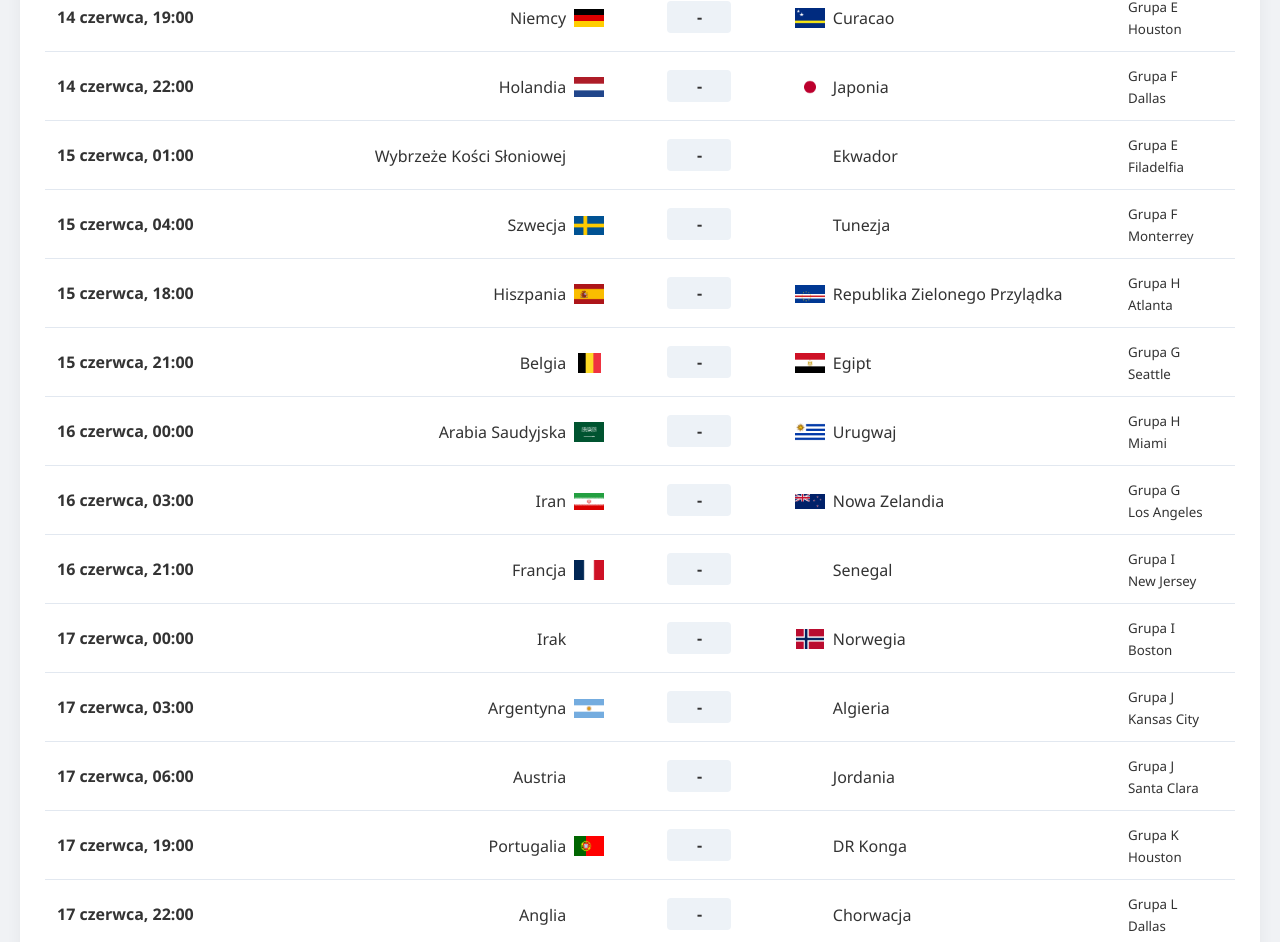
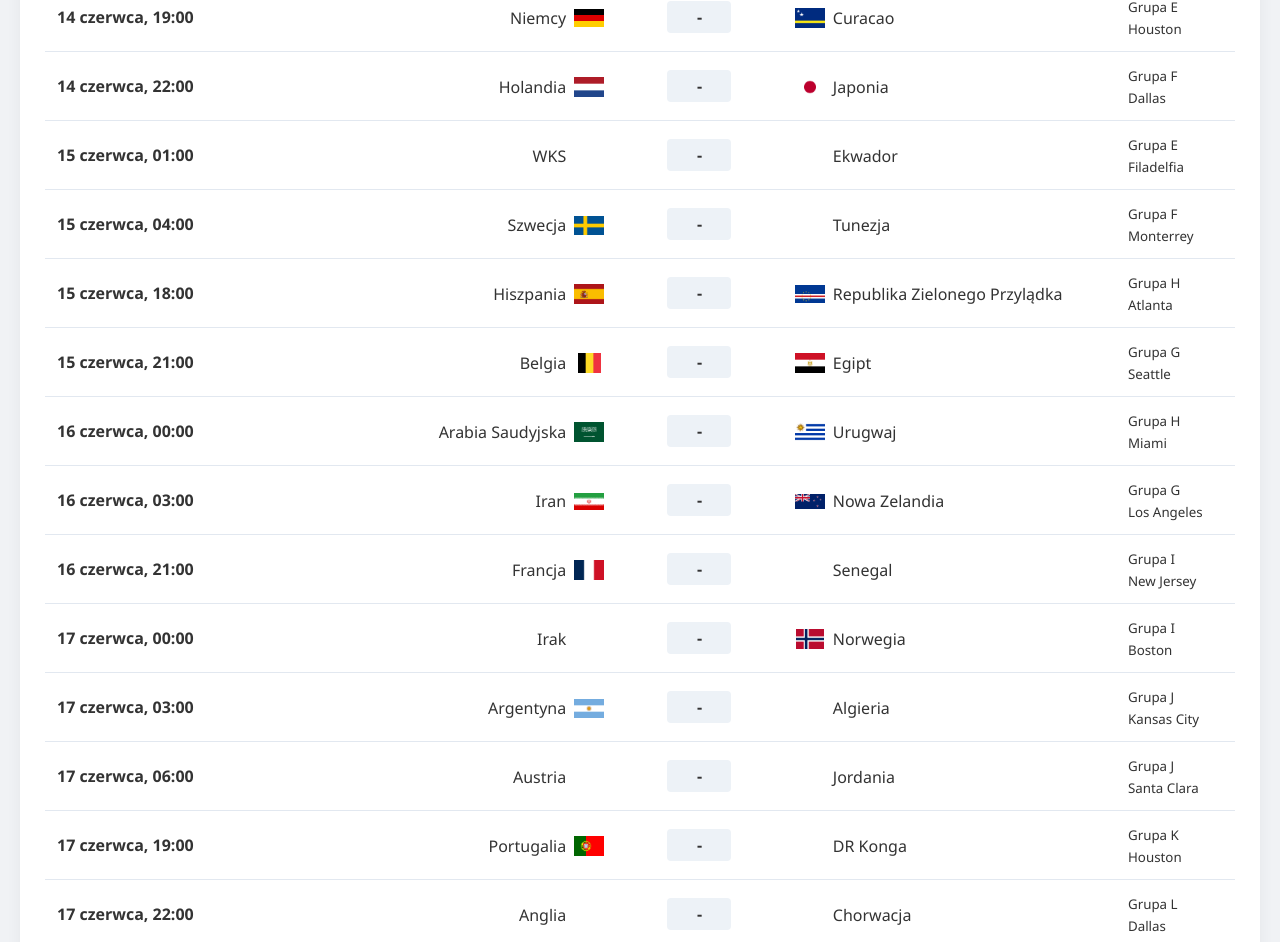
Before and after one commit to raczejnieaco/zaawansowany_mundial_2026, a plain HTML site: page index.html in a window 1280 px wide. Shown: the part 906-1848 px from the top of the page. Drawn offline with Linux system fonts and the light colour scheme.

Commit message:
Update index.html

```diff
--- a/index.html
+++ b/index.html
@@ -121,7 +121,7 @@
         "Katar": "qa", "Szwajcaria": "ch", "Brazylia": "br", "Maroko": "ma",
         "Haiti": "ht", "Szkocja": "sc", "Australia": "au", "Turcja": "tr",
         "Niemcy": "de", "Curacao": "cw", "Holandia": "nl", "Japonia": "jp",
-        "Wybrzeże Kości Słoniowej": "ci", "WKS": "ci", "Ekwador": "ec", "Szwecja": "se",
+        "WKS": "ci", "Ekwador": "ec", "Szwecja": "se",
         "Tunezja": "tn", "Hiszpania": "es", "Republika Zielonego Przylądka": "cv",
         "Belgia": "be", "Egipt": "eg", "Arabia Saudyjska": "sa", "Urugwaj": "uy",
         "Iran": "ir", "Nowa Zelandia": "nz", "Francja": "fr", "Senegal": "sn",
@@ -142,7 +142,7 @@
         { id: 8, date: "14 czerwca, 06:00", home: "Australia", away: "Turcja", group: "D", location: "Vancouver", homeScore: null, awayScore: null },
         { id: 9, date: "14 czerwca, 19:00", home: "Niemcy", away: "Curacao", group: "E", location: "Houston", homeScore: null, awayScore: null },
         { id: 10, date: "14 czerwca, 22:00", home: "Holandia", away: "Japonia", group: "F", location: "Dallas", homeScore: null, awayScore: null },
-        { id: 11, date: "15 czerwca, 01:00", home: "Wybrzeże Kości Słoniowej", away: "Ekwador", group: "E", location: "Filadelfia", homeScore: null, awayScore: null },
+        { id: 11, date: "15 czerwca, 01:00", home: "WKS", away: "Ekwador", group: "E", location: "Filadelfia", homeScore: null, awayScore: null },
         { id: 12, date: "15 czerwca, 04:00", home: "Szwecja", away: "Tunezja", group: "F", location: "Monterrey", homeScore: null, awayScore: null },
         { id: 13, date: "15 czerwca, 18:00", home: "Hiszpania", away: "Republika Zielonego Przylądka", group: "H", location: "Atlanta", homeScore: null, awayScore: null },
         { id: 14, date: "15 czerwca, 21:00", home: "Belgia", away: "Egipt", group: "G", location: "Seattle", homeScore: null, awayScore: null },
```
